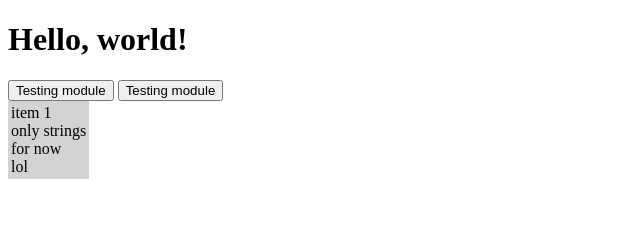
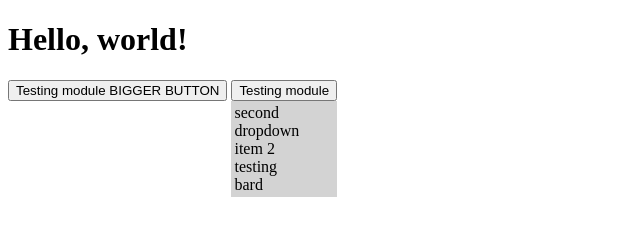
Before and after one commit to VolTorian/dropdown-menu, a website built with webpack: page src/index.html in a window 1280 px wide. Both pictures are taken after a click on the button "Testing module". Shown: the whole page, without its empty margins (0-640 px from the left). Built offline with nearby package versions, Linux system fonts and the light colour scheme.

Commit message:
dropdown menu uses same width as the menu button

```diff
--- a/src/index.html
+++ b/src/index.html
@@ -10,7 +10,7 @@
 <body>
     <h1>Hello, world!</h1>
 
-    <div id="dropdown1">Testing module</div>
+    <div id="dropdown1">Testing module BIGGER BUTTON</div>
     <div id="dropdown2">Testing module</div>
 </body>
 </html>
--- a/src/styles.css
+++ b/src/styles.css
@@ -1,5 +1,6 @@
 .dropdown {
     display: inline-block;
+    position: relative;
 }
 
 .dropdown-content {
@@ -7,6 +8,8 @@
     position: absolute;
     background-color: lightgray;
     padding: 3px;
+    width: 100%;
+    box-sizing: border-box;
 }
 
 .open {
```
Also changed, not shown: dist/index.html, dist/main.js.
